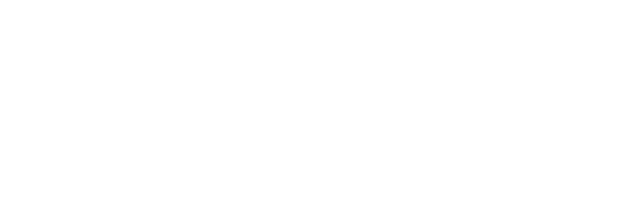
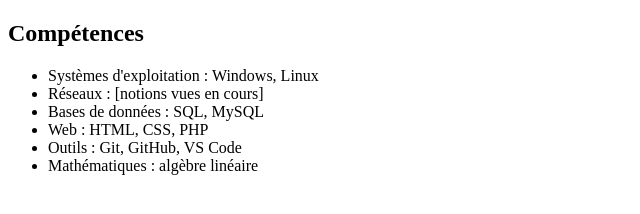
Before and after one commit to peco-mht/mon-cv, a plain HTML site: page index.html in a window 1280 px wide. Shown: the whole page, without its empty margins (0-640 px from the left). Drawn offline with Linux system fonts and the light colour scheme.

Commit message:
mise en place de la section competences

```diff
--- a/index.html
+++ b/index.html
@@ -7,6 +7,16 @@
     <link rel="stylesheet" href="style.css">
 </head>
 <body>
-
+<section>
+  <h2>Compétences</h2>
+  <ul>
+    <li>Systèmes d'exploitation : Windows, Linux</li>
+    <li>Réseaux : [notions vues en cours]</li>
+    <li>Bases de données : SQL, MySQL</li>
+    <li>Web : HTML, CSS, PHP</li>
+    <li>Outils : Git, GitHub, VS Code</li>
+    <li>Mathématiques : algèbre linéaire</li>
+  </ul>
+</section>
 </body>
 </html>
```
